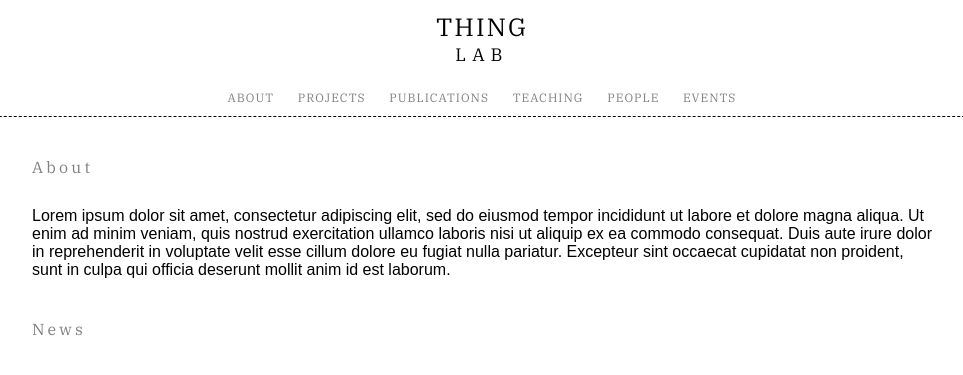
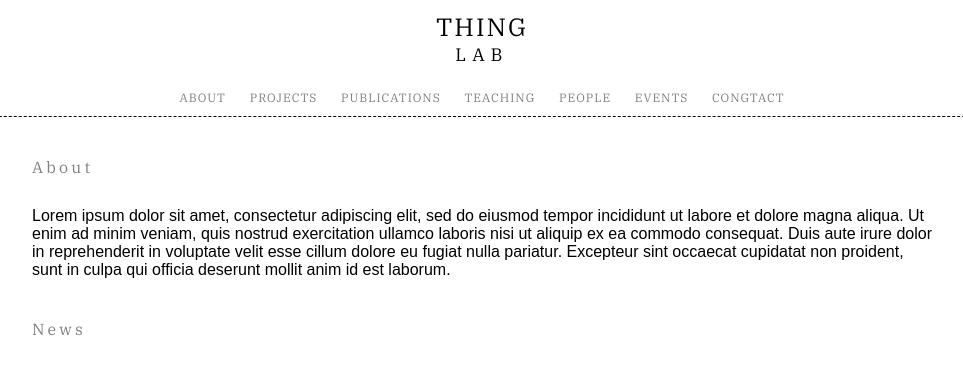
Before and after one commit to THING-Lab/THING-Lab.github.io, a Jekyll site: the page built from index.html, in a window 1280 px wide. Shown: the top 375 px of the page, without its empty margins (158-1121 px from the left). Built offline with Jekyll 4.4.1, drawn with Linux system fonts in a browser that asks for light colours.

Commit message:
added contact

```diff
--- a/_layouts/default.html
+++ b/_layouts/default.html
@@ -22,6 +22,7 @@
                 <li><a class="nav-link" href="/courses">TEACHING</a></li>
                 <li><a class="nav-link" href="/people">PEOPLE</a></li>
                 <li><a class="nav-link" href="/events">EVENTS</a></li>
+                <li><a class="nav-link" href="/contact">CONGTACT</a></li>
             </ul>
         </div>
 
```
